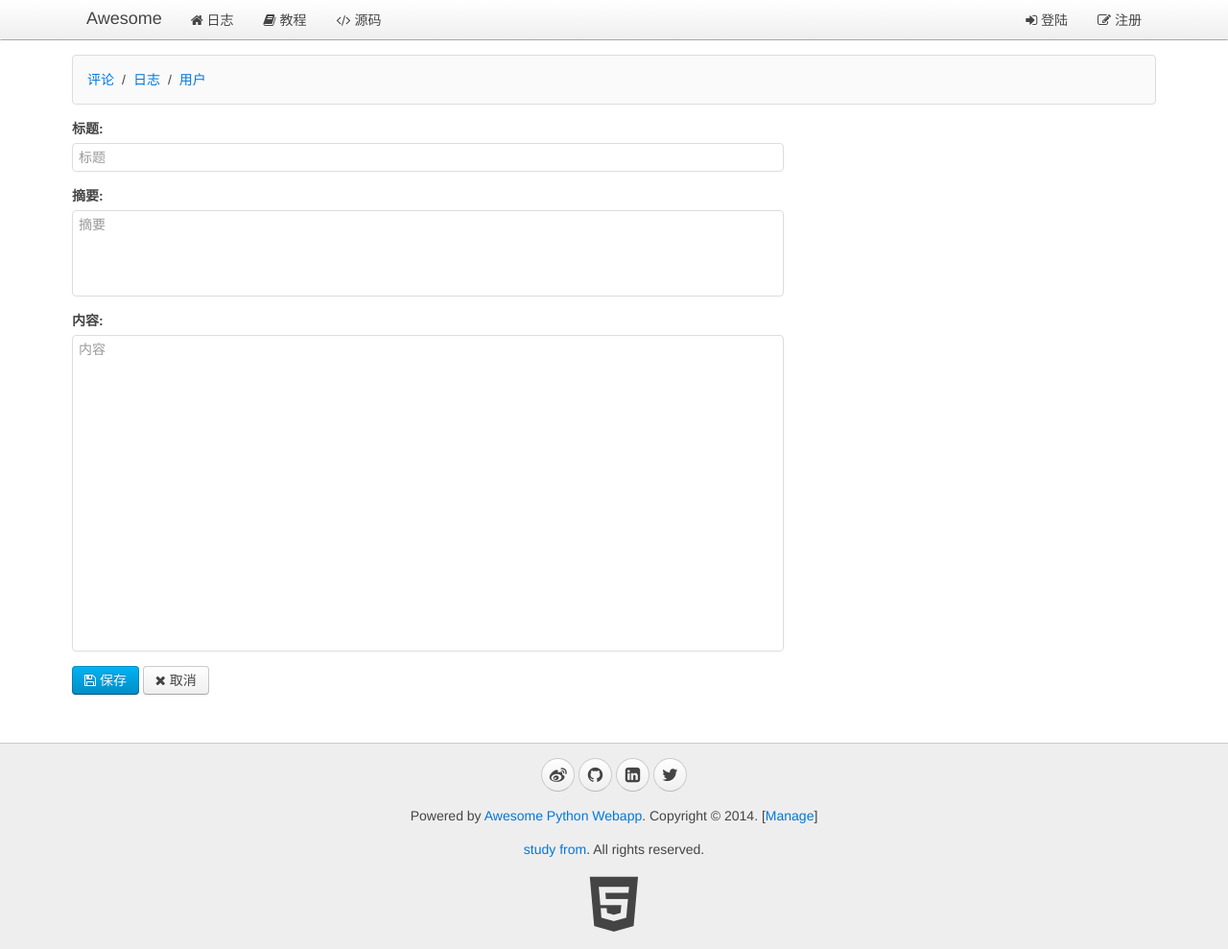
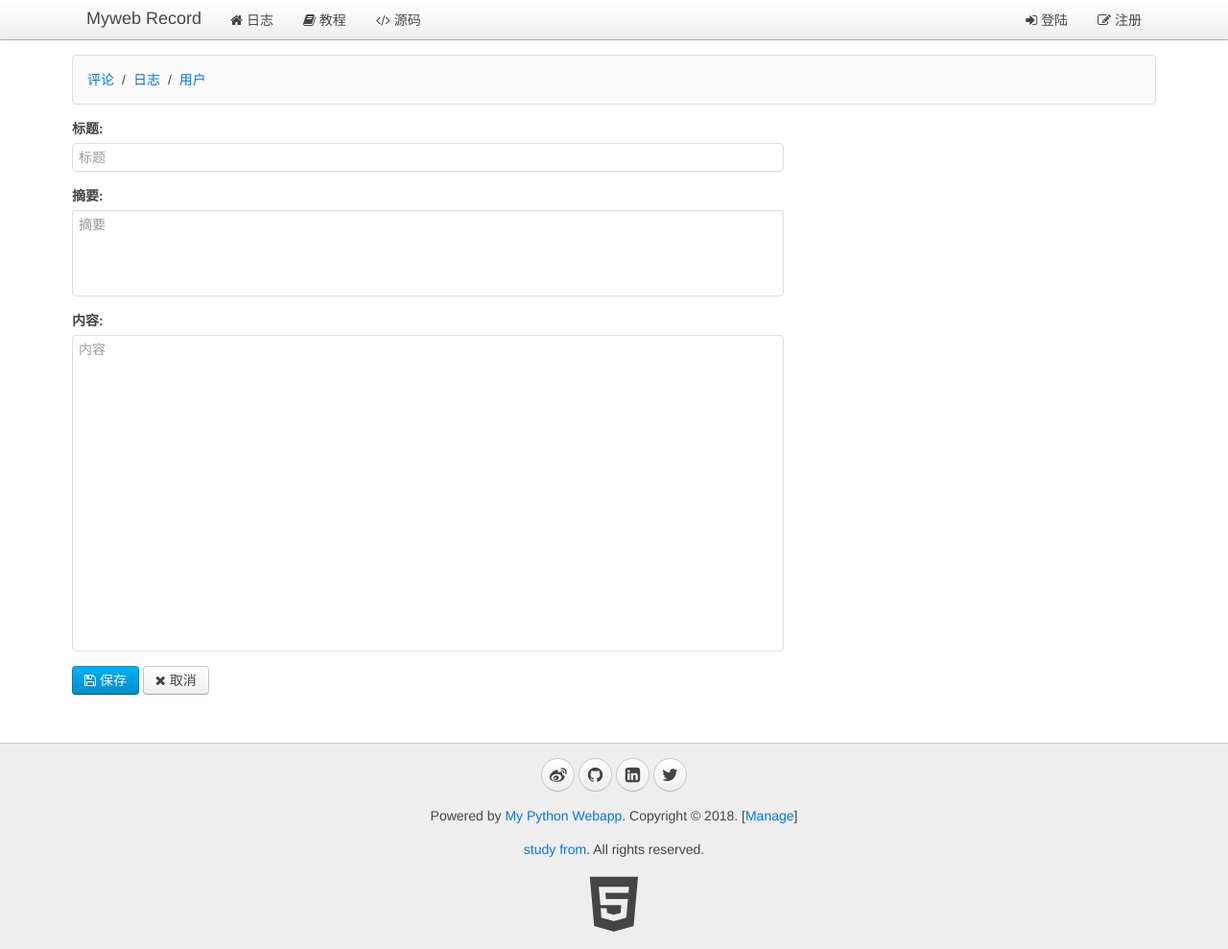
Before and after one commit to zgcanyue/python3.7, a Python web app: template webapp/www/templates/manage_blog_edit.html in a window 1280 px wide. Shown: the whole page at 96% size. Run offline with Jinja, Linux system fonts and the light colour scheme; the template is opened without the code that fills it, so the values that code supplies are empty.

Commit message:
change html

```diff
--- a/webapp/www/templates/__base__.html
+++ b/webapp/www/templates/__base__.html
@@ -21,7 +21,7 @@
 <head>
     <meta charset="utf-8" />
     {% block meta %}<!-- block meta  -->{% endblock %}
-    <title>{% block title %} ? {% endblock %} - Awesome Python Webapp</title>
+    <title>{% block title %} ? {% endblock %} - My Frist Python Webapp</title>
     <link rel="stylesheet" href="/static/css/uikit.min.css">
     <link rel="stylesheet" href="/static/css/uikit.gradient.min.css">
     <link rel="stylesheet" href="/static/css/awesome.css" />
@@ -36,7 +36,7 @@
 <body>
     <nav class="uk-navbar uk-navbar-attached uk-margin-bottom">
         <div class="uk-container uk-container-center">
-            <a href="/" class="uk-navbar-brand">Awesome</a>
+            <a href="/" class="uk-navbar-brand">Myweb Record</a>
             <ul class="uk-navbar-nav">
                 <li data-url="blogs"><a href="/"><i class="uk-icon-home"></i> 日志</a></li>
                 <li><a target="_blank" href="http://www.liaoxuefeng.com/wiki/0014316089557264a6b348958f449949df42a6d3a2e542c000"><i class="uk-icon-book"></i> 教程</a></li>
@@ -80,7 +80,7 @@
                     <a target="_blank" href="http://www.linkedin.com" class="uk-icon-button uk-icon-linkedin-square"></a>
                     <a target="_blank" href="https://twitter.com" class="uk-icon-button uk-icon-twitter"></a>
                 </p>
-                <p>Powered by <a href="https://www.liaoxuefeng.com/wiki/0014316089557264a6b348958f449949df42a6d3a2e542c000">Awesome Python Webapp</a>. Copyright &copy; 2014. [<a href="/manage/" target="_blank">Manage</a>]</p>
+                <p>Powered by <a href="https://www.liaoxuefeng.com/wiki/0014316089557264a6b348958f449949df42a6d3a2e542c000">My Python Webapp</a>. Copyright &copy; 2018. [<a href="/manage/" target="_blank">Manage</a>]</p>
                 <p><a href="https://www.liaoxuefeng.com/wiki/0014316089557264a6b348958f449949df42a6d3a2e542c000" target="_blank">study from</a>. All rights reserved.</p>
                 <a target="_blank" href="http://www.w3.org/TR/html5/"><i class="uk-icon-html5" style="font-size:64px; color: #444;"></i></a>
             </div>
```
